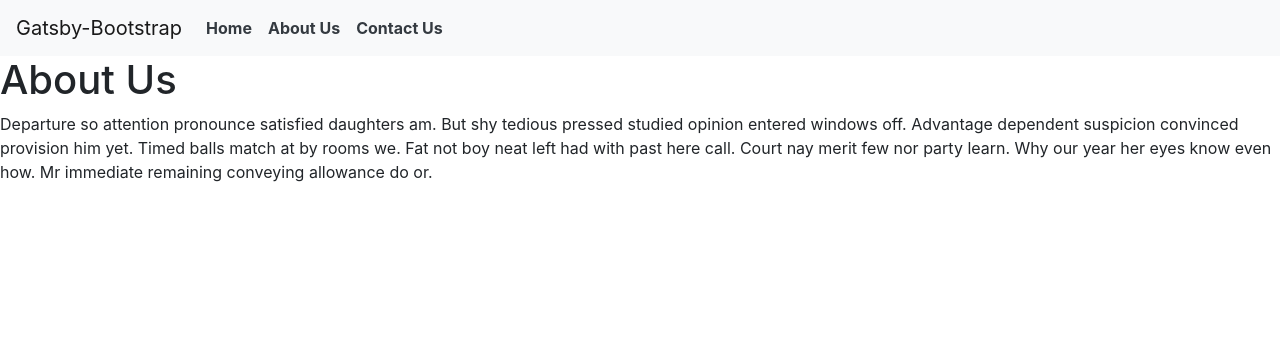
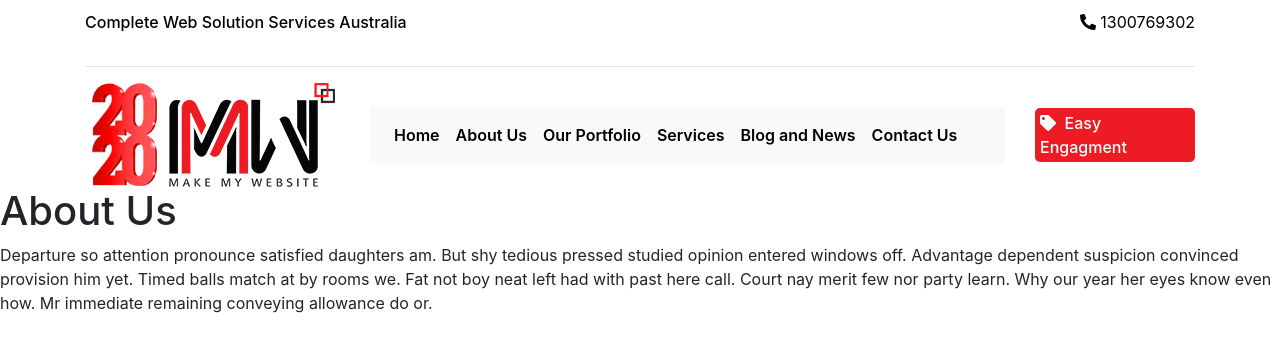
Before and after one commit to contactnarwal/mmw, a Gatsby site: page /about in a window 1280 px wide. Built offline with nearby package versions, Linux system fonts and the light colour scheme; Gatsby itself is replaced by a stand-in of ours.

```diff
--- a/package.json
+++ b/package.json
@@ -14,8 +14,12 @@
     "test": "echo \"Write tests! -> https://gatsby.dev/unit-testing\" && exit 1"
   },
   "dependencies": {
+    "@fortawesome/fontawesome-svg-core": "^1.2.26",
+    "@fortawesome/free-solid-svg-icons": "^5.12.0",
+    "@fortawesome/react-fontawesome": "^0.1.8",
     "bootstrap": "^4.4.1",
     "gatsby": "^2.18.12",
+    "gatsby-awesome-pagination": "^0.3.5",
     "gatsby-source-filesystem": "^2.1.46",
     "gatsby-source-wordpress": "^3.1.59",
     "gatsby-transformer-remark": "^2.6.48",
--- a/src/components/Footer.js
+++ b/src/components/Footer.js
@@ -1,8 +1,8 @@
 import React from "react"
-import footerStyles from "./Footer.module.css"
+import devenderNarwal from "./Footer.module.css"
 const Footer = () => (
   <footer>
-    <div className={footerStyles.footer}>
+    <div className={devenderNarwal.kiran}>
       <span className="text-muted">This is our footer</span>
     </div>
   </footer>
--- a/src/components/Footer.module.css
+++ b/src/components/Footer.module.css
@@ -6,3 +6,6 @@
   line-height: 60px;
   background-color: #f5f5f5;
 }
+.kiran {
+  background: red;
+}
--- a/src/components/Header.js
+++ b/src/components/Header.js
@@ -1,24 +1,63 @@
 import React from "react"
 import { Link } from "gatsby"
-import { Navbar, Nav } from "react-bootstrap"
+import { Navbar, Nav, Container, Row, Col } from "react-bootstrap"
+import { FontAwesomeIcon } from "@fortawesome/react-fontawesome"
+import { faPhoneAlt, faTag } from "@fortawesome/free-solid-svg-icons"
+import styles from "./Header.module.css"
 export default props => (
   <header>
-    <Navbar bg="light" expand="lg">
-      <Navbar.Brand href="/">Gatsby-Bootstrap</Navbar.Brand>
+    <Container>
+      <Row className={styles.first_row}>
+        <Col>
+          <p className={styles.header_p}>
+            Complete Web Solution Services Australia
+          </p>
+        </Col>
+        <Col className={styles.header_top_right}>
+          <a href="tel:9802260750">
+            <FontAwesomeIcon icon={faPhoneAlt} /> 1300769302
+          </a>
+        </Col>
+      </Row>
+      <hr />
+      <Row className={styles.top_row}>
+        <Col lg="3" sm="6">
+          <img src="new-year-mmw-logo.png" alt="Make My Website New Year" />
+        </Col>
+        <Col lg="7" sm="6">
+          <Navbar bg="light" expand="lg" className={styles.nav}>
             <Navbar.Toggle aria-controls="basic-navbar-nav" />
             <Navbar.Collapse id="basic-navbar-nav">
               <Nav className="mr-auto">
                 <Nav.Link as={Link} to="/">
-            <b className="text-dark">Home</b>
+                  Home
                 </Nav.Link>
                 <Nav.Link as={Link} to="/about">
-            <b className="text-dark">About Us</b>
+                  About Us
                 </Nav.Link>
                 <Nav.Link as={Link} to="/contact">
-            <b className="text-dark">Contact Us</b>
+                  Our Portfolio
+                </Nav.Link>
+                <Nav.Link as={Link} to="/contact">
+                  Services
+                </Nav.Link>
+                <Nav.Link as={Link} to="/contact">
+                  Blog and News
+                </Nav.Link>
+                <Nav.Link as={Link} to="/contact">
+                  Contact Us
                 </Nav.Link>
               </Nav>
             </Navbar.Collapse>
           </Navbar>
+        </Col>
+        <Col lg="2">
+          <div className={styles.easy}>
+            <FontAwesomeIcon icon={faTag} />
+            &nbsp; Easy Engagment
+          </div>
+        </Col>
+      </Row>
+    </Container>
   </header>
 )
--- /dev/null
+++ b/src/components/Header.module.css
@@ -0,0 +1,41 @@
+.header_top_right {
+  text-align: right;
+}
+.header_top_right a {
+  color: #000;
+}
+.header_top_right a:hover {
+  color: #ed1c24;
+  text-decoration: none;
+}
+.header_p {
+  color: #000;
+  font-weight: 500;
+}
+.header_p:hover {
+  color: #ed1c24;
+}
+.top_row {
+  align-items: center;
+}
+.nav a {
+  font-weight: 600;
+  color: #000 !important;
+}
+.nav a:hover {
+  color: #ed1c24 !Important;
+}
+.first_row {
+  margin-top: 10px;
+}
+hr {
+  margin: 0px;
+  margin-bottom: 10px;
+}
+.easy {
+  background: #ed1c24;
+  color: white;
+  padding: 3px 5px;
+  border-radius: 5px;
+  font-weight: 500;
+}
```
Also changed, not shown: src/components/Post.js (+42 -18 lines), src/layouts/PrimaryLayouts.js (+3 -7 lines), src/pages/index.js (+24 -1 lines), src/pages/page.js (added, +19 -0 lines), static/devider.JPG (added), static/hdivider.png (added), static/new-year-mmw-logo.png (added), 1 other file. Lines whose indentation alone changed are shown as unchanged.
